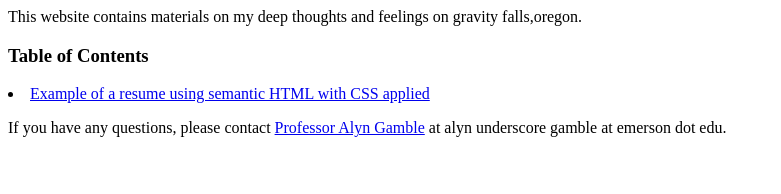
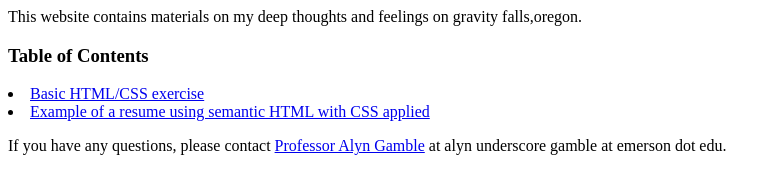
Before and after one commit to anniegray02/anniegray02.github.io, a plain HTML site: page index.html in a window 1280 px wide. Shown: the whole page, without its empty margins (0-781 px from the left). Drawn offline with Linux system fonts and the light colour scheme.

Commit message:
Update index.html

```diff
--- a/index.html
+++ b/index.html
@@ -8,7 +8,7 @@
 This website contains materials on my deep thoughts and feelings on gravity falls,oregon.
 <p>
 	<h3>Table of Contents</h3>
-<li><a href="https://codepen.io/AnnieEGray/pen/ZYzPJqO>Basic HTML/CSS exercise</a></li>
+<li><a href="https://codepen.io/AnnieEGray/pen/ZYzPJqO">Basic HTML/CSS exercise</a></li>
 <li><a href="https://codepen.io/profgamble/pen/VwqmMbp">Example of a resume using semantic HTML with CSS applied</a></li>
 </p>
 If you have any questions, please contact <a href="https://sites.google.com/view/agamble">Professor Alyn Gamble</a> at alyn underscore gamble at emerson dot edu.
```
